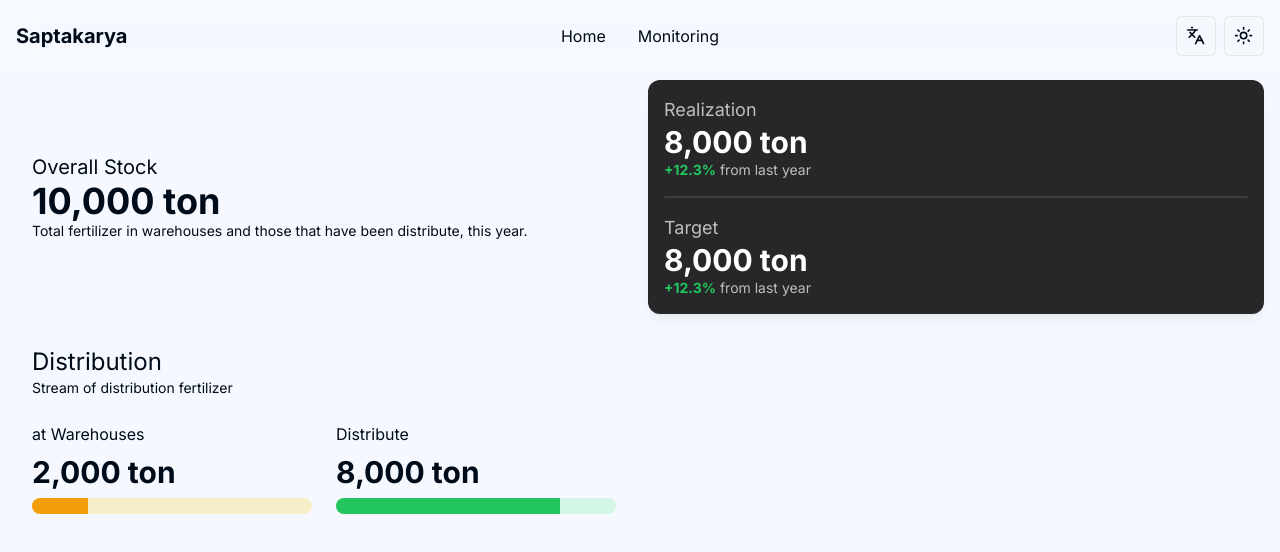
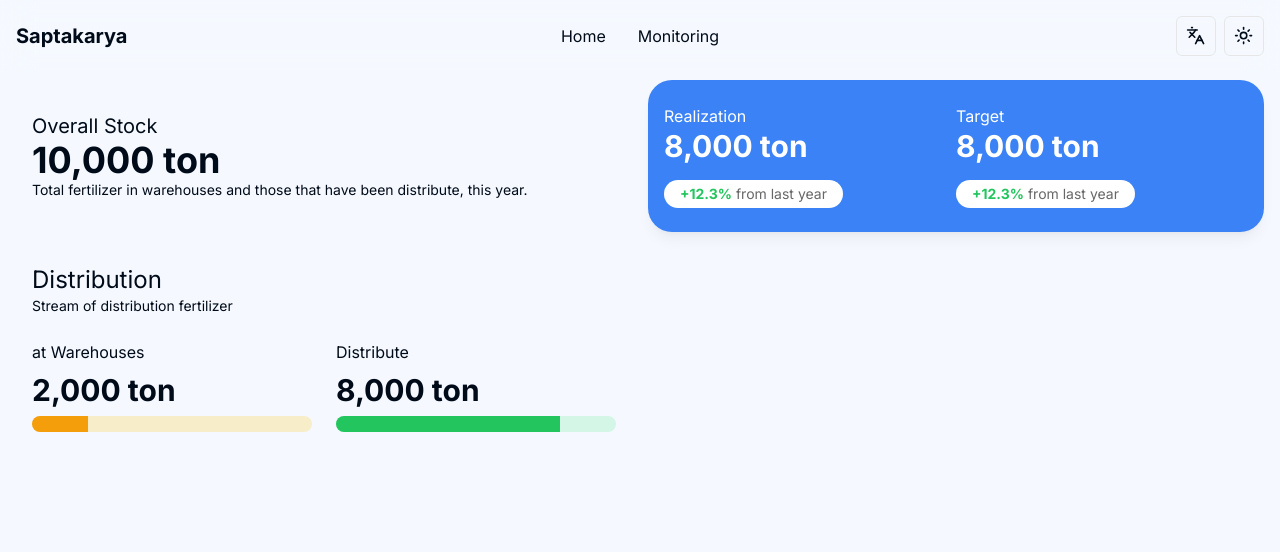
Before and after one commit to weexdayend/didactic-waffle, a Next.js app: page /en/home in a window 1280 px wide. Shown: the top 552 px of the page. Built offline with nearby package versions, Linux system fonts and the light colour scheme.

Commit message:
customize card

```diff
--- a/src/app/[locale]/(main)/home/page.tsx
+++ b/src/app/[locale]/(main)/home/page.tsx
@@ -16,16 +16,24 @@ const Page = () => {
           <h1 className='font-bold text-4xl'>10,000 ton</h1>
           <h6 className='text-sm dark:text-white/60'>{cs('description')}</h6>
         </div>
-        <div className='flex flex-col w-full bg-zinc-800 rounded-xl shadow-lg shadow-black/5 dark:bg-white p-4'>
-          <h4 className='text-lg text-white/70 dark:text-gray-600'>{ca('realization')}</h4>
-          <h1 className='text-3xl text-white font-bold dark:text-gray-800'>8,000 ton</h1>
-          <h6 className='text-sm text-white/70 dark:text-gray-700'><span className='text-green-500 font-bold'>+12.3%</span> {ca('notes')}</h6>
+        <div className='grid sm:grid-cols-1 md:grid-cols-1 lg:grid-cols-2 xl:grid-cols-2 w-full bg-blue-500 rounded-3xl shadow-lg shadow-black/5 px-4 py-6'>
+          <div>
+            <h4 className='text-base text-white'>{ca('realization')}</h4>
+            <h1 className='text-3xl text-white font-bold'>8,000 ton</h1>
+            <div className='w-fit bg-white px-4 py-1 rounded-full mt-4'>
+              <h6 className='text-sm text-zinc-800/70'><span className='text-green-500 font-bold'>+12.3%</span> {ca('notes')}</h6>
+            </div>
+          </div>
 
-          <div className='h-0.5 w-full rounded-full bg-white/10 dark:bg-gray-200 my-4' />
+          <div className='sm:block md:block lg:hidden xl:hidden h-0.5 w-full rounded-full bg-white/10 my-4' />
 
-          <h4 className='text-lg text-white/70 dark:text-gray-600'>{ca('target')}</h4>
-          <h1 className='text-3xl text-white font-bold dark:text-gray-800'>8,000 ton</h1>
-          <h6 className='text-sm text-white/70 dark:text-gray-700'><span className='text-green-500 font-bold'>+12.3%</span> {ca('notes')}</h6>
+          <div>
+            <h4 className='text-base text-white'>{ca('target')}</h4>
+            <h1 className='text-3xl text-white font-bold'>8,000 ton</h1>
+            <div className='w-fit bg-white px-4 py-1 rounded-full mt-4'>
+              <h6 className='text-sm text-zinc-800/70'><span className='text-green-500 font-bold'>+12.3%</span> {ca('notes')}</h6>
+            </div>
+          </div>
         </div>
         <div className='flex flex-col w-full p-4'>
           <h1 className='text-2xl'>{cd('title')}</h1>
```
